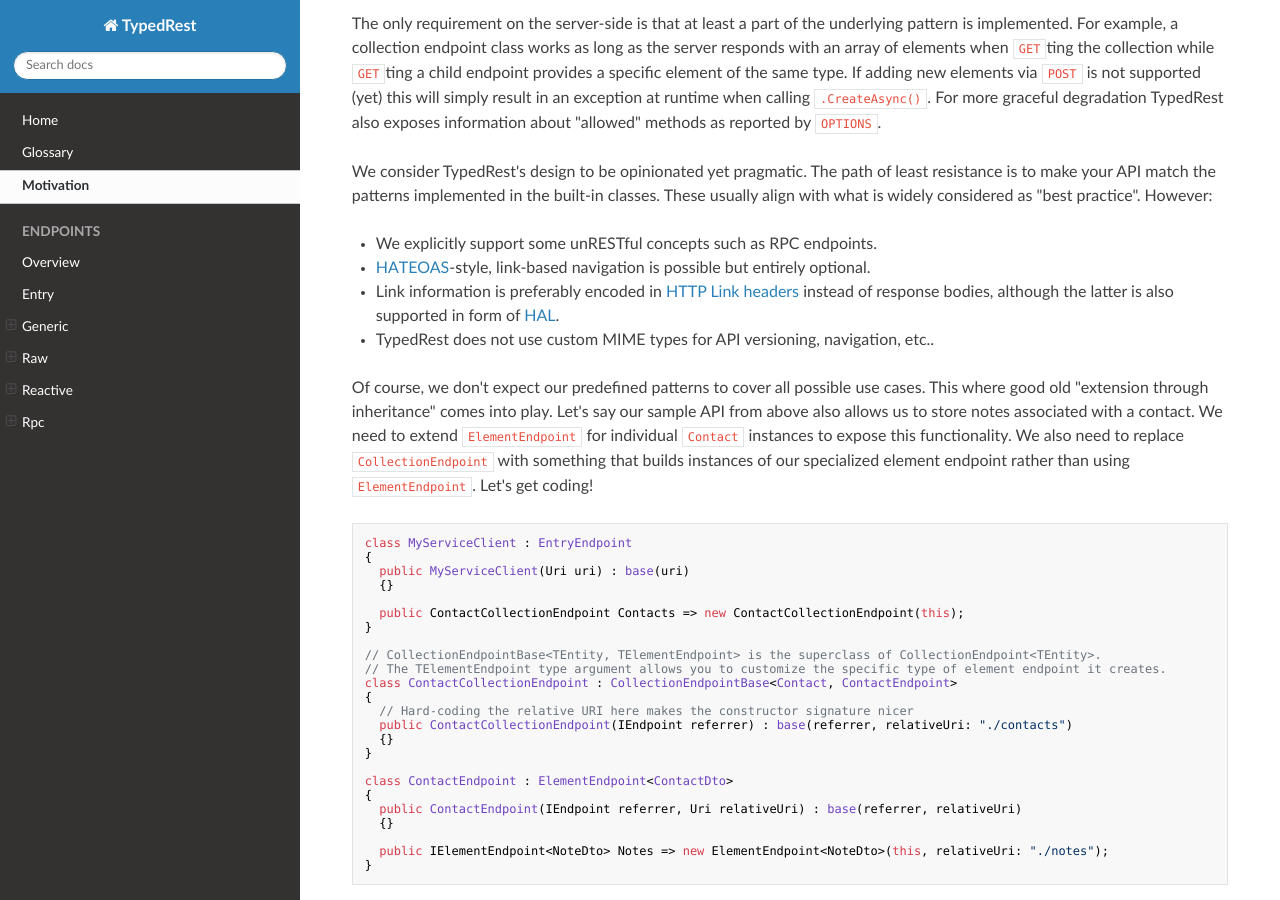
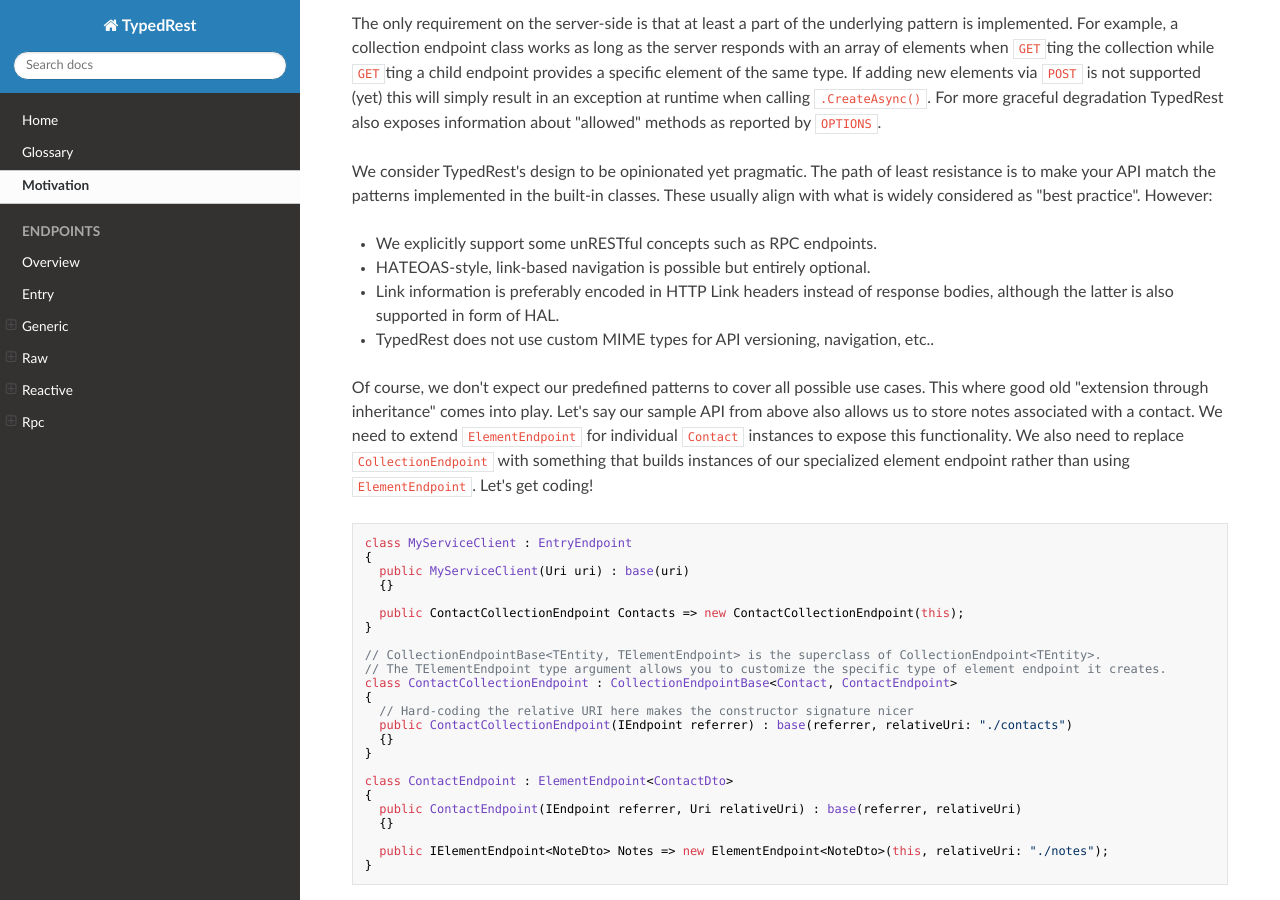
Before and after one commit to TypedRest/docs, an MkDocs documentation site: the page built from docs/motivation.md, in a window 1280 px wide and 900 px high, scrolled down 1585 px. Built offline with MkDocs 1.6.1, drawn with Linux system fonts in a browser that asks for light colours; nearby versions of some CDN libraries; part of the change alters nothing that is shown.

```diff
--- a/docs/motivation.md
+++ b/docs/motivation.md
@@ -63,8 +63,8 @@ The only requirement on the server-side is that at least a part of the underlyin
 We consider TypedRest's design to be opinionated yet pragmatic. The path of least resistance is to make your API match the patterns implemented in the built-in classes. These usually align with what is widely considered as "best practice". However:
 
 - We explicitly support some unRESTful concepts such as RPC endpoints.
-- [HATEOAS](linking/hateoas.md)-style, link-based navigation is possible but entirely optional.
-- Link information is preferably encoded in [HTTP Link headers](linking/http-link-header.md) instead of response bodies, although the latter is also supported in form of [HAL](linking/hal.md).
+- HATEOAS-style, link-based navigation is possible but entirely optional.
+- Link information is preferably encoded in HTTP Link headers instead of response bodies, although the latter is also supported in form of HAL.
 - TypedRest does not use custom MIME types for API versioning, navigation, etc..
 
 Of course, we don't expect our predefined patterns to cover all possible use cases. This where good old "extension through inheritance" comes into play. Let's say our sample API from above also allows us to store notes associated with a contact. We need to extend `ElementEndpoint` for individual `Contact` instances to expose this functionality. We also need to replace `CollectionEndpoint` with something that builds instances of our specialized element endpoint rather than using `ElementEndpoint`. Let's get coding!
```
